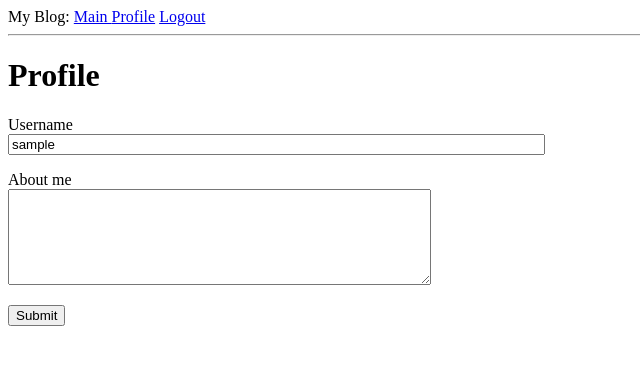
After one commit to Victorvs1967/mega-flask, a Flask app: page /edit_profile in a window 1280 px wide. The commit adds this page. Shown: the top 365 px of the page, without its empty margins (0-640 px from the left). Run offline with Flask 2, Linux system fonts and the light colour scheme; the visitor is signed in with stand-in values (Sample User, id 1); data comes from the database, SQL or seed files in the repository; both versions use the stored data as it was after the commit.

Commit message:
add profile

```diff
--- a/app/forms.py
+++ b/app/forms.py
@@ -1,6 +1,6 @@
 from flask_wtf import FlaskForm
-from wtforms import StringField, PasswordField, BooleanField, SubmitField
-from wtforms.validators import DataRequired, Email, EqualTo, ValidationError
+from wtforms import StringField, PasswordField, BooleanField, SubmitField, TextAreaField
+from wtforms.validators import DataRequired, Email, EqualTo, ValidationError, Length
 
 from .models import User
 
@@ -29,3 +29,9 @@ class RegistrationForm(FlaskForm):
         user = User.query.filter_by(email=email.data).first()
         if user is not None:
             raise ValidationError('Use a different email address')
+
+class EditProfileForm(FlaskForm):
+
+    username = StringField('Username', validators=[DataRequired()])
+    about_me = TextAreaField('About me', validators=[Length(min=0, max=255)])
+    submit = SubmitField('Submit')
--- a/app/models.py
+++ b/app/models.py
@@ -1,6 +1,7 @@
 from datetime import datetime
 from werkzeug.security import generate_password_hash, check_password_hash
 from flask_login import UserMixin
+from hashlib import md5
 
 from app import db, login
 
@@ -14,6 +15,8 @@ class User(UserMixin, db.Model):
     username = db.Column(db.String(255), index=True, unique=True)
     email = db.Column(db.String(255), index=True, unique=True)
     password_hash = db.Column(db.String(255))
+    about_me = db.Column(db.String(255))
+    last_seen = db.Column(db.DateTime, default=datetime.utcnow)
     posts = db.relationship('Post', backref='author', lazy='dynamic')
 
     def __repr__(self):
@@ -24,6 +27,10 @@ class User(UserMixin, db.Model):
 
     def check_password(self, password):
         return check_password_hash(self.password_hash, password)
+
+    def avatar(self, size):
+        digest = md5(self.email.lower().encode('utf-8')).hexdigest()
+        return f'https://www.gravatar.com/avatar/{digest}?d=identicon&s={size}'
 
 class Category(db.Model):
     id = db.Column(db.Integer, primary_key=True)
--- a/app/routes.py
+++ b/app/routes.py
@@ -1,11 +1,18 @@
+from datetime import datetime
 from flask import render_template, request, redirect, url_for, flash
 from flask_login import current_user, login_user, logout_user, login_required
 from werkzeug.urls import url_parse
 
 from app import app, db
-from .forms import LoginForm, RegistrationForm
+from .forms import LoginForm, RegistrationForm, EditProfileForm
 from .models import User
 
+
+@app.before_request
+def before_request():
+    if current_user.is_authenticated:
+        current_user.last_seen = datetime.utcnow()
+        db.session.commit()
 
 @app.route('/')
 @app.route('/index')
@@ -69,3 +76,29 @@ def register():
         flash('Congratuation, you are a registered user.')
         return redirect(url_for('login'))
     return render_template('register.html', title=title, form=form)
+
+@app.route('/user/<username>')
+@login_required
+def user(username):
+    user = User.query.filter_by(username=username).first_or_404()
+    posts = [
+        {'author': user, 'body': 'Test post #1'},
+        {'author': user, 'body': 'Test post #2'}
+    ]
+    return render_template('user.html', user=user, posts=posts)
+
+@app.route('/edit_profile', methods=['GET', 'POST'])
+@login_required
+def edit_profile():
+    title = 'Edit Profile'
+    form = EditProfileForm()
+    if form.validate_on_submit():
+        current_user.username = form.username.data
+        current_user.about_me = form.about_me.data
+        db.session.commit()
+        flash('Your changes have been saved.')
+        return redirect(url_for('edit_profile'))
+    elif request.method == 'GET':
+        form.username.data = current_user.username
+        form.about_me.data = current_user.about_me
+    return render_template('edit_profile.html', title=title, form=form)
--- /dev/null
+++ b/app/templates/_post.html
@@ -0,0 +1,6 @@
+<table>
+    <tr valign="top">
+        <td><img src="{{ post.author.avatar(48) }}" alt="avatar"></td>
+        <td>{{ post.author.username }} says: <br><strong>{{ post.body }}</strong></td>
+    </tr>
+</table>
--- a/app/templates/base.html
+++ b/app/templates/base.html
@@ -17,6 +17,7 @@
         {% if current_user.is_anonymous %}
         <a href="{{ url_for('login') }}"> Login</a>
         {% else %}
+        <a href="{{ url_for('user', username=current_user.username) }}">Profile</a>
         <a href="{{ url_for('logout') }}"> Logout</a>
         {% endif %}
     </div>
--- /dev/null
+++ b/app/templates/edit_profile.html
@@ -0,0 +1,23 @@
+{% extends 'base.html' %}
+
+{% block content %}
+<h1>Profile</h1>
+<form action="" method="POST">
+    {{ form.hidden_tag() }}
+    <p>
+        {{ form.username.label }}<br>
+        {{ form.username(size=64) }}<br>
+        {% for error in form.username.errors %}
+        <span style="color: red;">[{{ error }}]</span>
+        {% endfor %}
+    </p>
+    <p>
+        {{ form.about_me.label }}<br>
+        {{ form.about_me(cols=50, rows=6) }}<br>
+        {% for error in form.about_me.errors %}
+        <span style="color: red;">[{{ error }}]</span>
+        {% endfor %}
+    </p>
+    <p>{{ form.submit() }}</p>
+</form>
+{% endblock %}
```
Also changed, not shown: app/templates/user.html (added, +21 -0 lines), migrations/versions/d50a8f03f72e_new_fields_in_user_table.py (added, +30 -0 lines), app.db.
